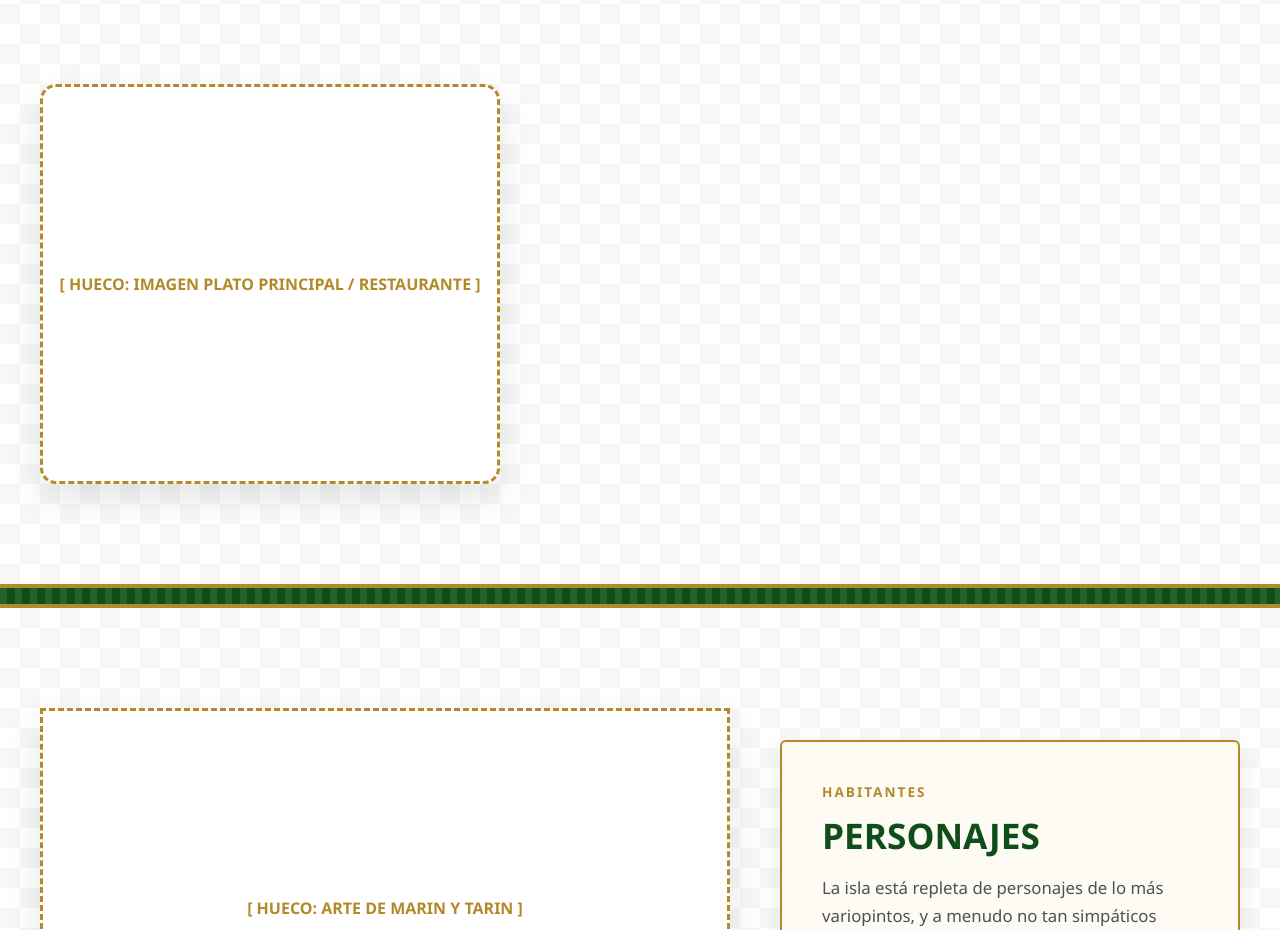
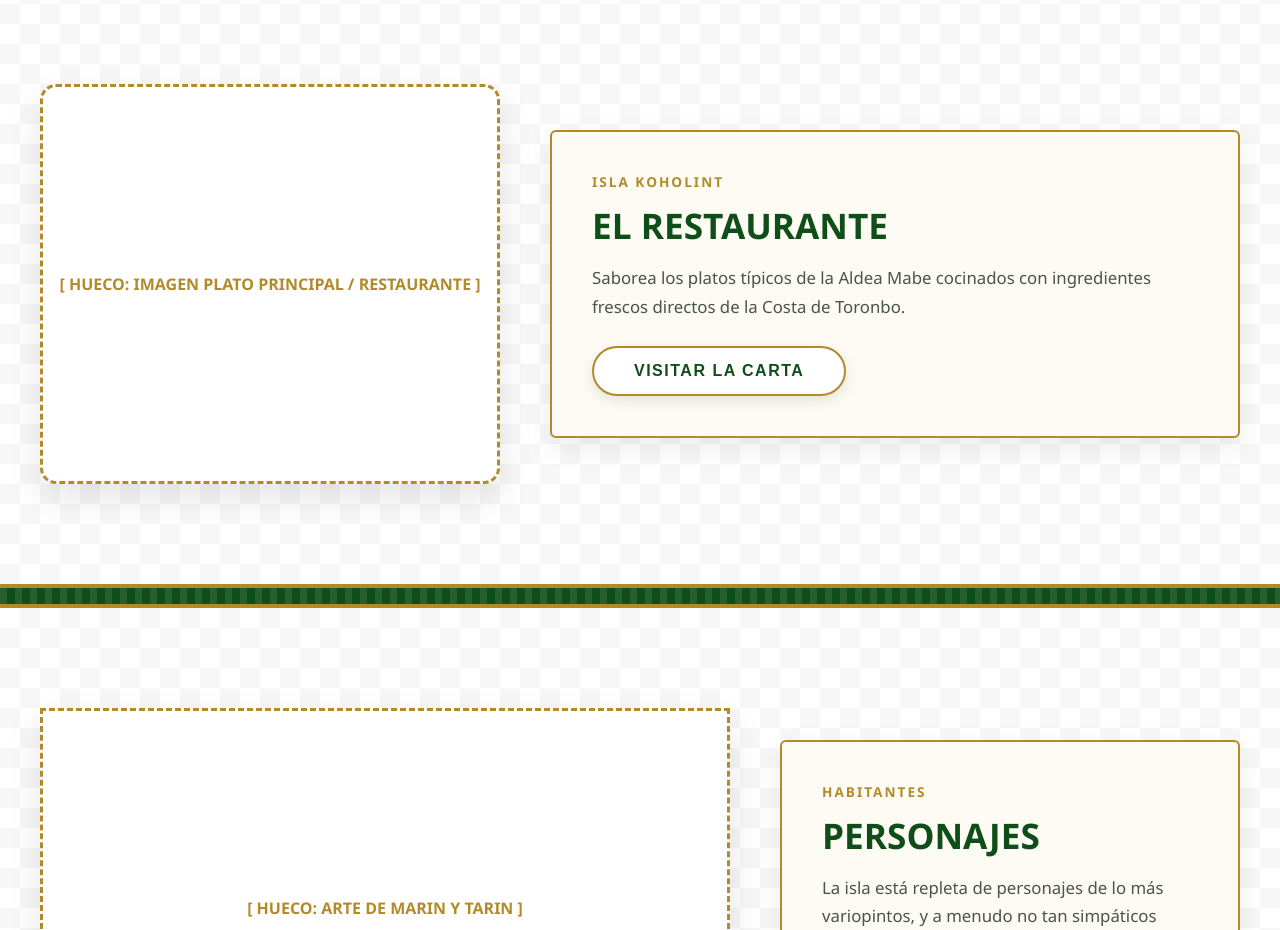
Before and after one commit to Gyda16/The-Human-Ingredient, a plain HTML site: page inicio.html in a window 1280 px wide. Shown: the part 840-1770 px from the top of the page. Drawn offline with Linux system fonts and the light colour scheme.

Commit message:
Pagina web proyecto 4 The Human Ingredient

```diff
--- a/inicio.html
+++ b/inicio.html
@@ -61,7 +61,15 @@
             <div class="block-visual reveal-right">
                 <div class="placeholder-inner circle-or-box">[ HUECO: IMAGEN PLATO PRINCIPAL / RESTAURANTE ]</div>
             </div>
+            <div class="block-text parchment-style reveal-right">
+                <span class="section-tag">ISLA KOHOLINT</span>
+                <h3>EL RESTAURANTE</h3>
+                <p>Saborea los platos típicos de la Aldea Mabe cocinados con ingredientes frescos directos de la Costa de Toronbo.</p>
 
+                <a href="./restaurante.html">
+                    <button class="btn-zelda-white">VISITAR LA CARTA</button>
+                </a>
+            </div>
         </div>
     </section>
 
```
